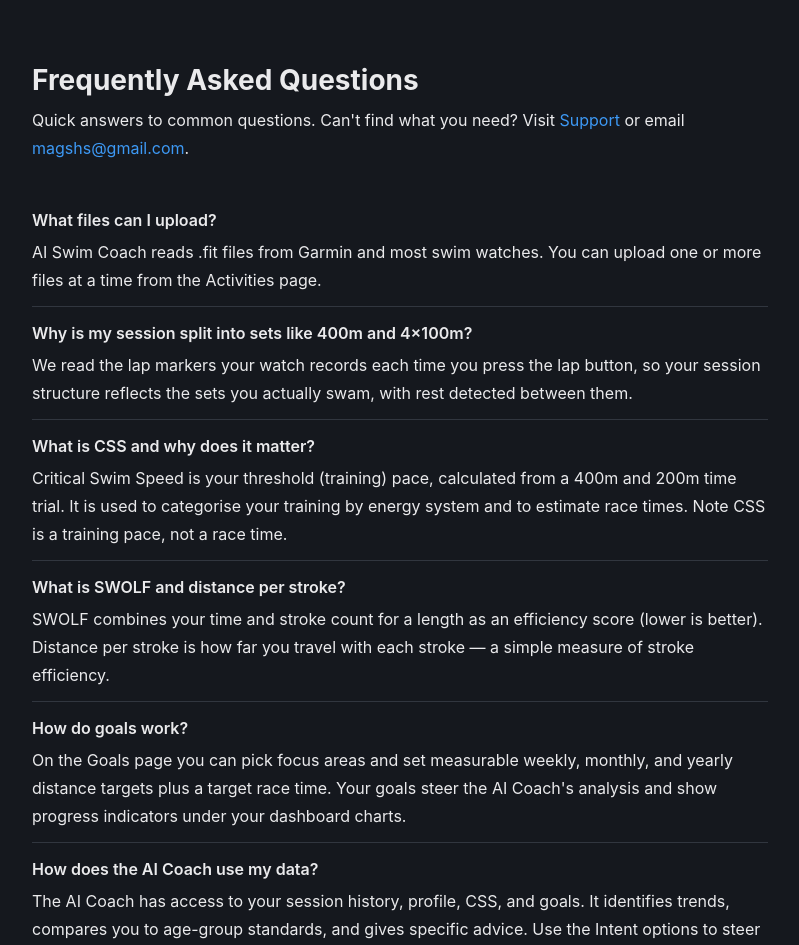
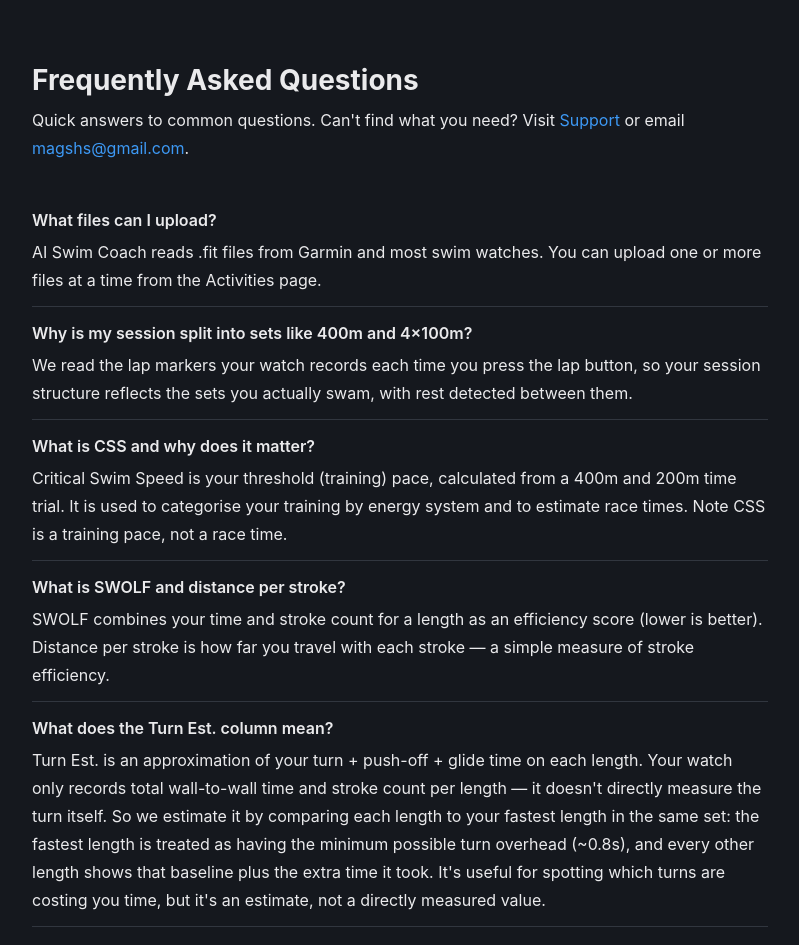
Before and after one commit to magnus-hs/aiswimcoach, a React (Vite) app in the folder frontend/: page /faq in a window 1280 px wide. Shown: the top 945 px of the page, without its empty margins (240-1039 px from the left). Built offline with nearby package versions, Linux system fonts and the light colour scheme.

Commit message:
Add Turn Est. explainer to FAQ page

```diff
--- a/frontend/src/pages/FAQPage.tsx
+++ b/frontend/src/pages/FAQPage.tsx
@@ -16,6 +16,10 @@ const FAQS: { q: string; a: string }[] = [
   {
     q: 'What is SWOLF and distance per stroke?',
     a: 'SWOLF combines your time and stroke count for a length as an efficiency score (lower is better). Distance per stroke is how far you travel with each stroke — a simple measure of stroke efficiency.',
+  },
+  {
+    q: 'What does the Turn Est. column mean?',
+    a: 'Turn Est. is an approximation of your turn + push-off + glide time on each length. Your watch only records total wall-to-wall time and stroke count per length — it doesn\'t directly measure the turn itself. So we estimate it by comparing each length to your fastest length in the same set: the fastest length is treated as having the minimum possible turn overhead (~0.8s), and every other length shows that baseline plus the extra time it took. It\'s useful for spotting which turns are costing you time, but it\'s an estimate, not a directly measured value.',
   },
   {
     q: 'How do goals work?',
```
